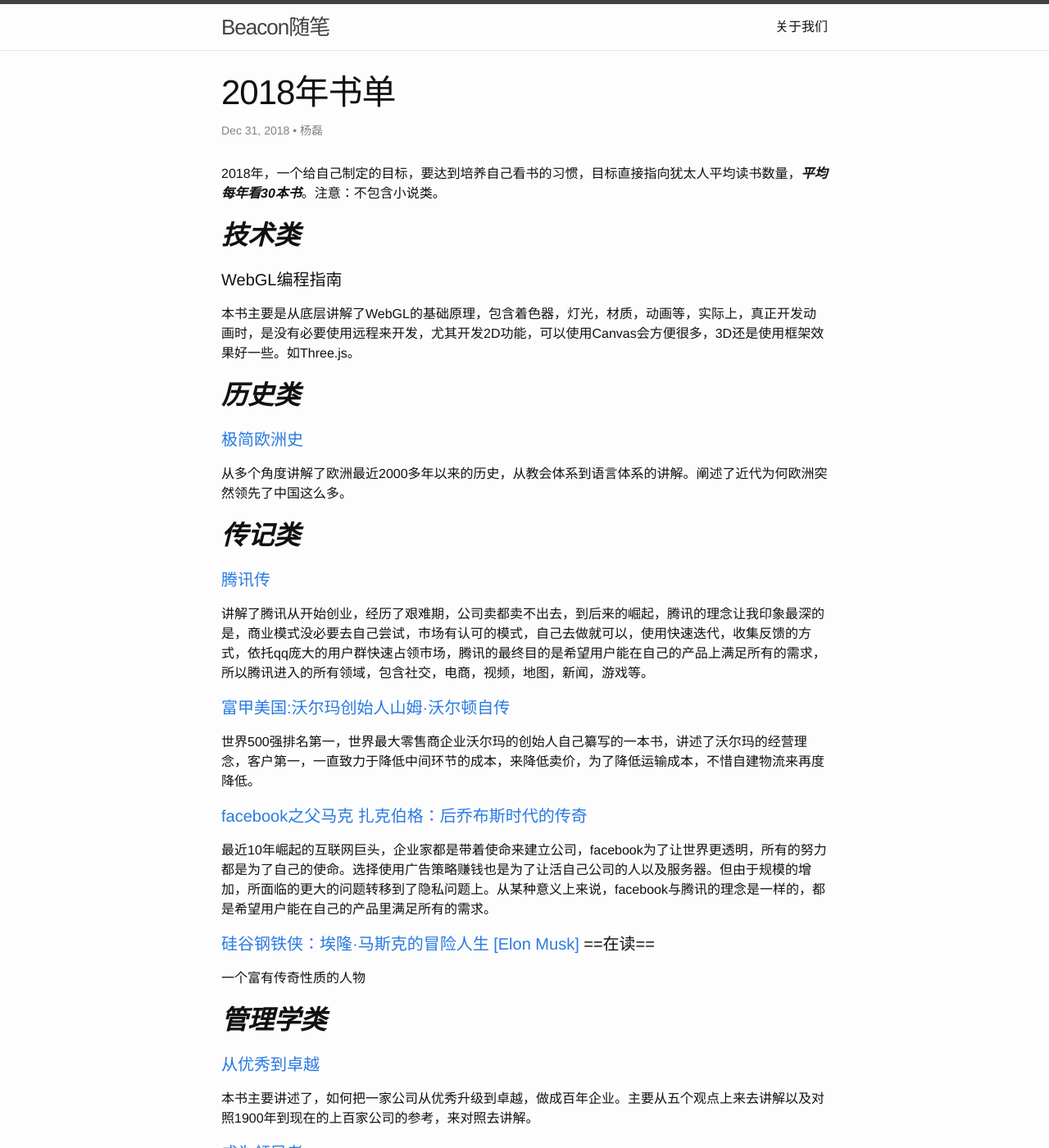
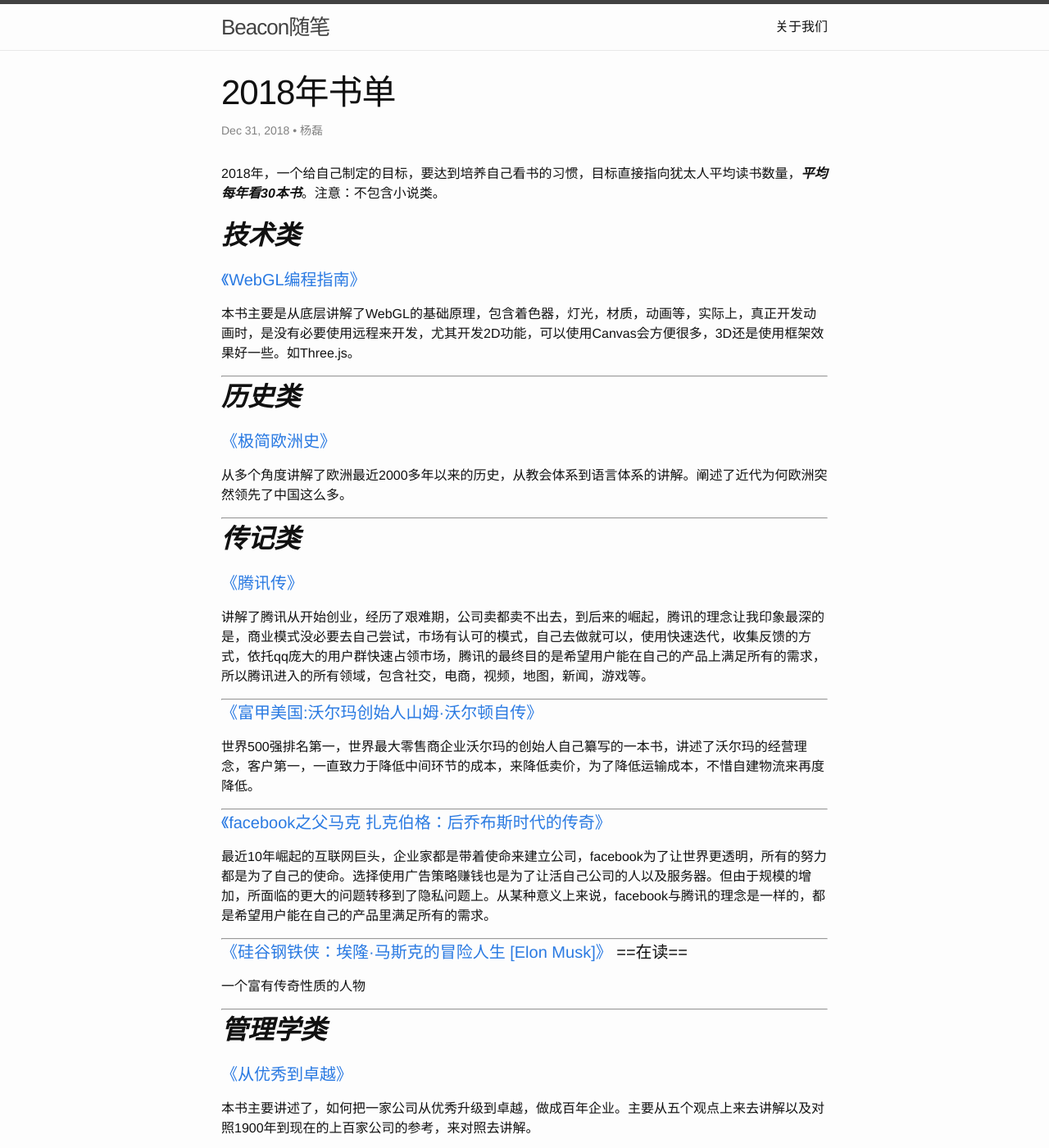
Before and after one commit to essaycode/essaycode.github.io, a Jekyll site: the page built from _posts/2018-12-31-yangbook.md, in a window 1280 px wide and 1400 px high. Shown: the whole window at 82% size. Built offline with Jekyll 4.4.1, drawn with Linux system fonts in a browser that asks for light colours; some of the changed lines change nothing that is shown; some of the changed text lies outside the part shown.

Commit message:
修改样式

```diff
--- a/_posts/2018-12-31-yangbook.md
+++ b/_posts/2018-12-31-yangbook.md
@@ -10,33 +10,52 @@
 
 ## ***技术类***
 
-#### WebGL编程指南
+####  <a target="_blank" href="https://item.jd.com/11482379.html">《WebGL编程指南》</a>
   本书主要是从底层讲解了WebGL的基础原理，包含着色器，灯光，材质，动画等，实际上，真正开发动画时，是没有必要使用远程来开发，尤其开发2D功能，可以使用Canvas会方便很多，3D还是使用框架效果好一些。如Three.js。
 
+---
+
 ## ***历史类***
-#### <a target="_blank" href="https://item.jd.com/11038315.html">极简欧洲史</a>
+#### <a target="_blank" href="https://item.jd.com/11038315.html">《极简欧洲史》</a>
   从多个角度讲解了欧洲最近2000多年以来的历史，从教会体系到语言体系的讲解。阐述了近代为何欧洲突然领先了中国这么多。
 
+---
+
 ## ***传记类***
-#### <a target="_blank" href="https://item.jd.com/12072066.html">腾讯传</a>
+#### <a target="_blank" href="https://item.jd.com/12072066.html">《腾讯传》</a>
   讲解了腾讯从开始创业，经历了艰难期，公司卖都卖不出去，到后来的崛起，腾讯的理念让我印象最深的是，商业模式没必要去自己尝试，市场有认可的模式，自己去做就可以，使用快速迭代，收集反馈的方式，依托qq庞大的用户群快速占领市场，腾讯的最终目的是希望用户能在自己的产品上满足所有的需求，所以腾讯进入的所有领域，包含社交，电商，视频，地图，新闻，游戏等。
 
-#### <a target="_blank" href="https://item.jd.com/11693483.html">富甲美国:沃尔玛创始人山姆·沃尔顿自传</a>
+---
+
+#### <a target="_blank" href="https://item.jd.com/11693483.html">《富甲美国:沃尔玛创始人山姆·沃尔顿自传》</a>
   世界500强排名第一，世界最大零售商企业沃尔玛的创始人自己纂写的一本书，讲述了沃尔玛的经营理念，客户第一，一直致力于降低中间环节的成本，来降低卖价，为了降低运输成本，不惜自建物流来再度降低。
 
-#### <a target="_blank" href="https://item.jd.com/11069932776.html">facebook之父马克 扎克伯格：后乔布斯时代的传奇</a>
+---
+
+#### <a target="_blank" href="https://item.jd.com/11069932776.html">《facebook之父马克 扎克伯格：后乔布斯时代的传奇》</a>
   最近10年崛起的互联网巨头，企业家都是带着使命来建立公司，facebook为了让世界更透明，所有的努力都是为了自己的使命。选择使用广告策略赚钱也是为了让活自己公司的人以及服务器。但由于规模的增加，所面临的更大的问题转移到了隐私问题上。从某种意义上来说，facebook与腾讯的理念是一样的，都是希望用户能在自己的产品里满足所有的需求。
 
-#### <a target="_blank" href="https://item.jd.com/11902279.html">硅谷钢铁侠：埃隆·马斯克的冒险人生 [Elon Musk]</a> ==在读==
+---
+
+#### <a target="_blank" href="https://item.jd.com/11902279.html">《硅谷钢铁侠：埃隆·马斯克的冒险人生 [Elon Musk]》</a> ==在读==
   一个富有传奇性质的人物
+
+---
+
 ## ***管理学类***
-#### <a target="_blank" href="https://item.jd.com/10101825.html">从优秀到卓越</a>
+#### <a target="_blank" href="https://item.jd.com/10101825.html">《从优秀到卓越》</a>
   本书主要讲述了，如何把一家公司从优秀升级到卓越，做成百年企业。主要从五个观点上来去讲解以及对照1900年到现在的上百家公司的参考，来对照去讲解。
 
-#### <a target="_blank" href="https://item.jd.com/11987771.html">成为领导者</a>
+---
+
+#### <a target="_blank" href="https://item.jd.com/11987771.html">《成为领导者》</a>
   本书主要讲述了，如果成为一个合格的领导者，从管理人员到个人性格，以及招聘等多个方面详细的见解了领导者应该具备的素质。
 
-#### <a target="_blank" href="https://item.jd.com/12071395.html">赢 韦尔奇经典系列 </a> ==在读==
+---
+
+#### <a target="_blank" href="https://item.jd.com/12071395.html">《赢 韦尔奇经典系列》</a> ==在读==
   韦尔奇作为美国通用电气最伟大的CEO，在位20年将通用从170亿美元市值做到4000亿美元，成为全世界最大的公司。韦尔奇在书中总结了，管理公司的很多经验，很值得阅读。
 
+---
+
 ## ***金融投资类***
```
